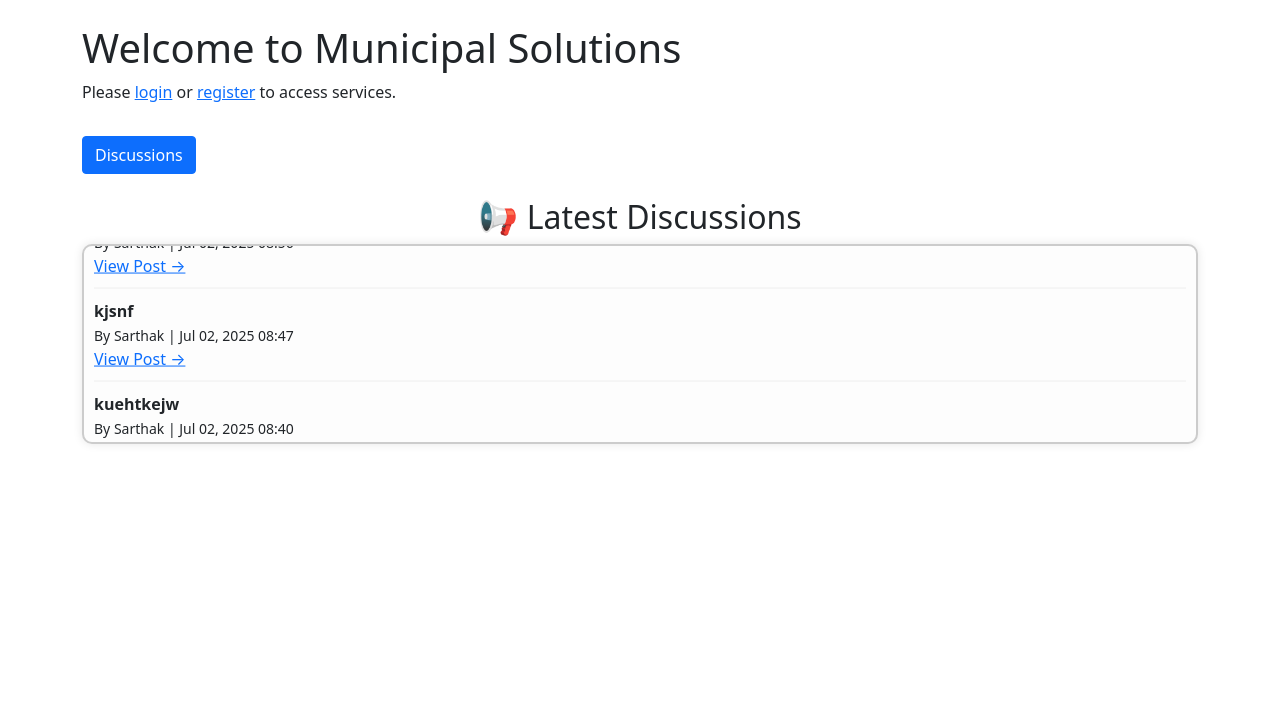
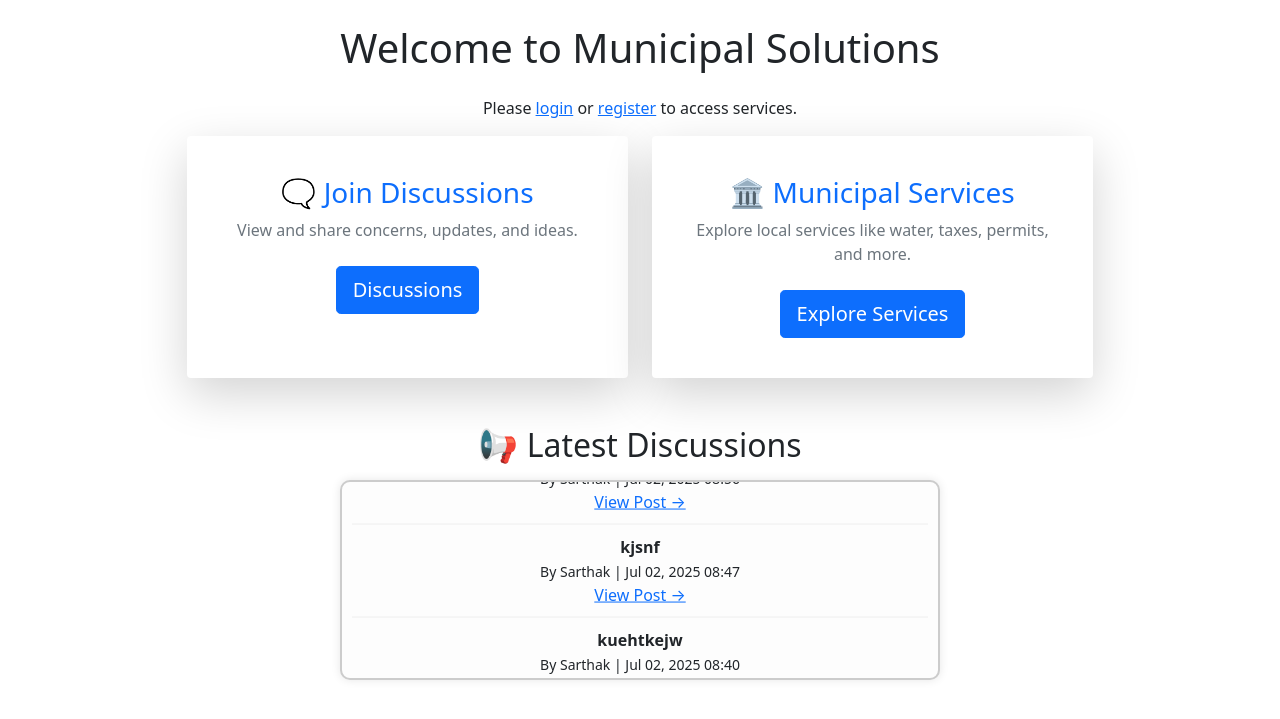
Before and after one commit to Sujal-Khatri/Municipal_Solutions, a Django app: page / in a window 1280 px wide. Shown: the part 56-775 px from the top of the page. Run offline with Django 5.2, Linux system fonts and the light colour scheme; data comes from the database, SQL or seed files in the repository.

Commit message:
home page cards enhancement

```diff
--- a/templates/services/home.html
+++ b/templates/services/home.html
@@ -1,7 +1,9 @@
 {% extends 'base.html' %}
 
 {% block content %}
-<h1>Welcome to Municipal Solutions</h1>
+<div class="container mt-4 text-center">
+    <h1 class="mb-4">Welcome to Municipal Solutions</h1>
+
     {% if user.is_authenticated %}
         {% if user.is_admin %}
             <div class="alert alert-info">
@@ -12,10 +14,38 @@
         <p>Please <a href="{% url 'login' %}">login</a> or <a href="{% url 'register' %}">register</a> to access services.</p>
     {% endif %}
 
-<a href="{% url 'discussions' %}" class="btn btn-primary mt-3">Discussions</a>
-<h2 class="text-center mt-4">📢 Latest Discussions</h2>
+    <!-- 🔵 Big Buttons as Cards -->
+    <div class="row justify-content-center g-4 mb-5">
+        <!-- 🗨️ Discussions -->
+        <div class="col-md-5">
+            <a href="{% url 'discussions' %}" class="text-decoration-none">
+                <div class="card shadow-lg h-100 p-4 border-0 hover-zoom">
+                    <div class="card-body">
+                        <h3 class="card-title text-primary">🗨️ Join Discussions</h3>
+                        <p class="card-text text-muted">View and share concerns, updates, and ideas.</p>
+                        <button class="btn btn-primary btn-lg mt-2">Discussions</button>
+                    </div>
+                </div>
+            </a>
+        </div>
 
-<div class="scroll-box">
+        <!-- 🏛️ Services -->
+        <div class="col-md-5">
+            <a href="{% url 'service_page' %}" class="text-decoration-none">
+                <div class="card shadow-lg h-100 p-4 border-0 hover-zoom">
+                    <div class="card-body">
+                        <h3 class="card-title text-primary">🏛️ Municipal Services</h3>
+                        <p class="card-text text-muted">Explore local services like water, taxes, permits, and more.</p>
+                        <button class="btn btn-primary btn-lg mt-2">Explore Services</button>
+                    </div>
+                </div>
+            </a>
+        </div>
+    </div>
+
+    <!-- 📢 Latest Discussions Section -->
+    <h2 class="text-center">📢 Latest Discussions</h2>
+    <div class="scroll-box mx-auto mt-3">
         <div class="scroll-content">
             {% for post in latest_posts %}
                 <div class="scroll-item">
@@ -28,8 +58,11 @@
             {% endfor %}
         </div>
     </div>
+</div>
+
 <style>
 .scroll-box {
+    max-width: 600px;
     height: 200px;
     overflow: hidden;
     border: 2px solid #ccc;
@@ -55,8 +88,14 @@
     0% { transform: translateY(0); }
     100% { transform: translateY(-100%); }
 }
+
 .scroll-box:hover .scroll-content {
     animation-play-state: paused;
 }
+
+.hover-zoom:hover {
+    transform: scale(1.03);
+    transition: transform 0.3s ease;
+}
 </style>
 {% endblock %}
```
Lines whose indentation alone changed are shown as unchanged.
